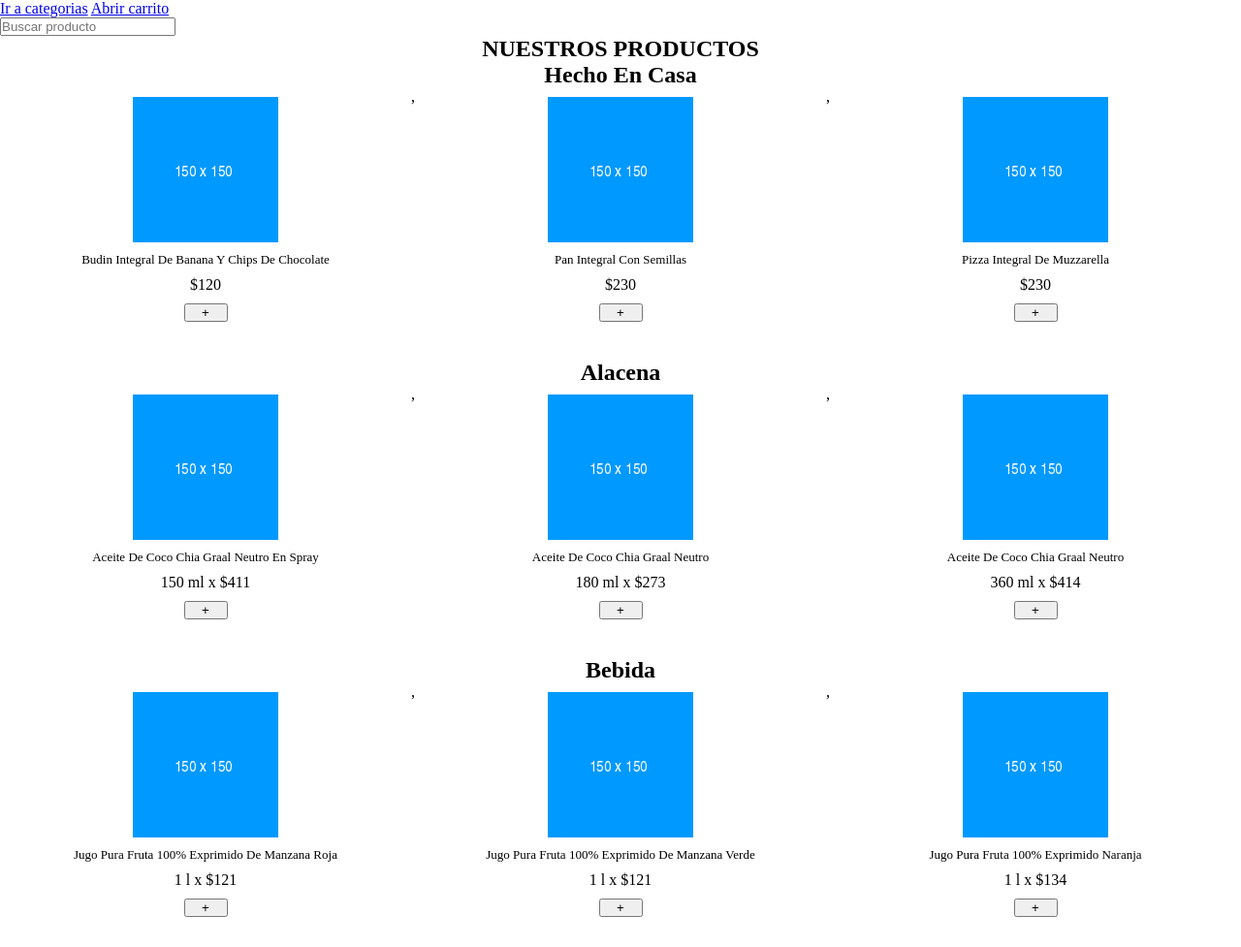
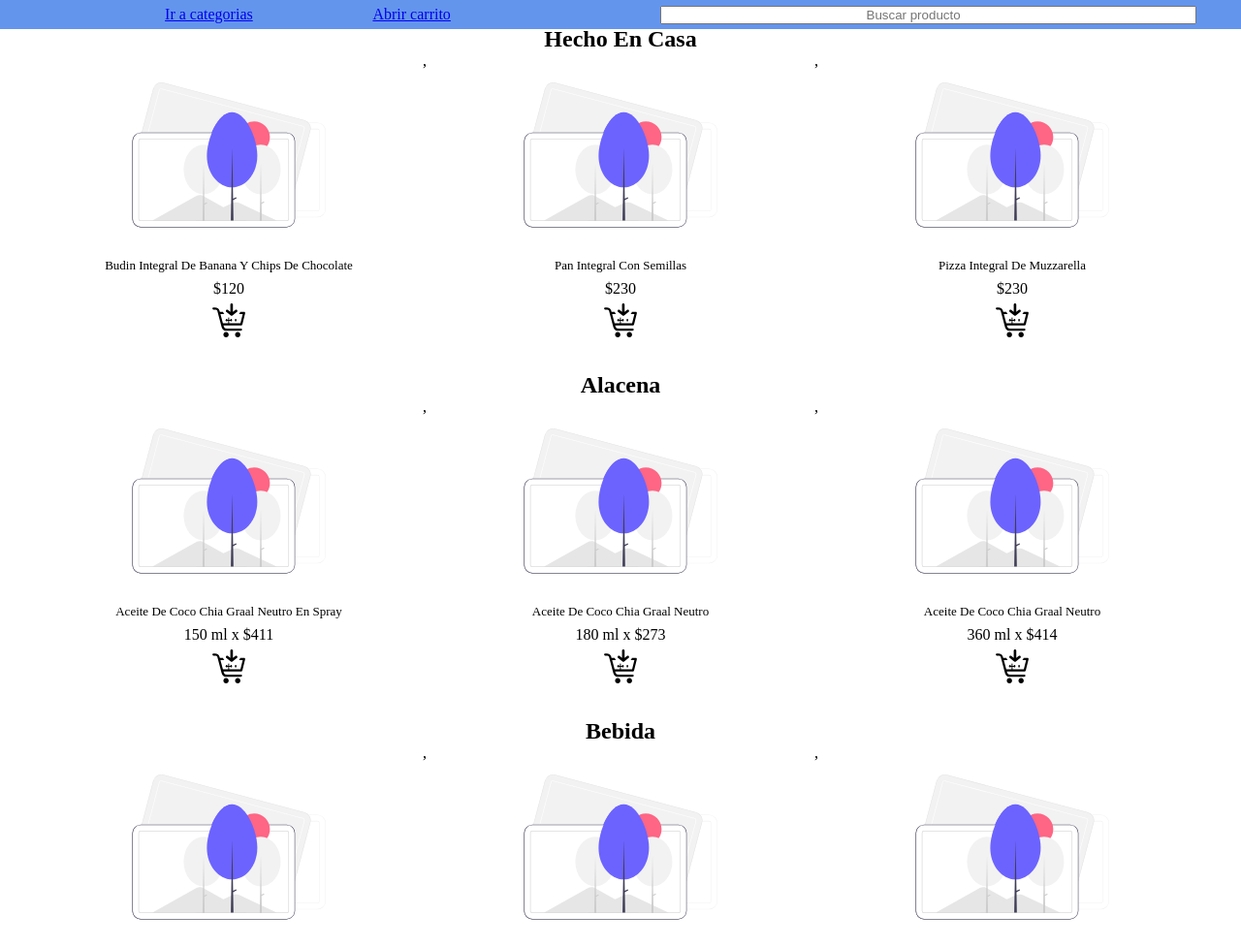
Before and after one commit to GuilleMartinez/miSerDiet, a plain HTML site: page index.html in a window 1280 px wide. Shown: the top 977 px of the page at 97% size. Drawn offline with Linux system fonts and the light colour scheme.

Commit message:
se agregan estilos

```diff
--- a/index.html
+++ b/index.html
@@ -8,21 +8,28 @@
 
 <body>
 
-	<a href="#categories">Ir a categorias</a>
-	<a href="#cart">Abrir carrito</a>
+	<header>
 
-
-	<main id="main-container">
+		<div class="buttons">
+			<a href="#categories">Ir a categorias</a>
+			<a href="#cart">Abrir carrito</a>
+		</div>
 
 		<section id="search-box">
-
 			<form method="POST">
 				<input placeholder="Buscar producto" list="suggestions" type="search" name="search-product"
 					id="search-product">
 				<datalist id="suggestions"> </datalist>
 			</form>
+		</section>
 
-		</section>
+	</header>
+
+
+
+	<main id="main-container">
+
+
 
 		<section id="categories">
 			<a href="#">Cerrar</a>
--- a/src/scripts/app.js
+++ b/src/scripts/app.js
@@ -71,7 +71,7 @@ class App {
 			const amount = item.amount ? `${item.amount} x $${item.price}` : `$${item.price}`;
 			return `
 			<div class="product">
-				<img src="./src/img/fff.png" alt="${product.name}"/>
+				<img class="product-img" src="./src/img/product.svg" alt="${product.name}"/>
 				<p class="product-title">${product.name}</p>
 				<p class="product-price">${amount}</p>
 				<button class="add-cart-btn" title="Add to cart" value="${item.id}">+</button>
--- a/src/scripts/request.js
+++ b/src/scripts/request.js
@@ -1,4 +1,4 @@
-/* REUQEST DATA */
+/* REQUEST DATA */
 
 async function requestData({ database = null, table = null }) {
 
--- a/src/styles/main.css
+++ b/src/styles/main.css
@@ -10,8 +10,8 @@
 
 .product {
   margin-bottom: 30px;
-  width: 450px;
-  height: 250px;
+  width: 400px;
+  height: 300px;
   display: flex;
   flex-flow: column nowrap;
   justify-content: space-evenly;
@@ -22,6 +22,11 @@
   font-size: small;
 }
 
+.product-img {
+  width: 200px;
+  height: 200px;
+
+}
 #categories {
   position: fixed;
   height: 100vh;
@@ -56,6 +61,13 @@
 
 .add-cart-btn {
   width: 45px;
+  height: 35px;
+  background-image: url(../img/cart.svg);
+  background-repeat: no-repeat;
+  background-size: contain;
+  background-position: center;
+  border: none;
+  background-color: transparent;
 }
 
 .product-container {
@@ -65,7 +77,7 @@
 
 .catalog-grid {
   display: grid;
-  grid-template-columns: repeat(auto-fit, 450px);
+  grid-template-columns: repeat(auto-fit, 400px);
   gap: 10px;
   justify-content: center;
   align-items: center;
@@ -97,7 +109,7 @@
 
 #cart {
   width: 650px;
-  position: absolute;
+  position: fixed;
   top: 0;
   right: 0;
   visibility: hidden;
@@ -110,3 +122,36 @@
   opacity: 1;
   transition: opacity 0.5s ease-in;
 }
+
+
+
+header {
+  position: fixed;
+  width: 100%;
+  top: 0;
+  left: 0;
+
+  display: flex;
+  justify-content: space-around;
+  align-items: center;
+  background-color: cornflowerblue;
+  height: 30px;
+  scroll-margin: 40px;
+
+}
+
+header .buttons, #search-box{
+    display: flex;
+    justify-content: space-evenly;
+    flex-grow: .4;
+}
+
+#search-box form {
+  width: 100%;
+}
+
+#search-box input {
+  display: block;
+  width: 100%;
+  text-align: center;
+}
```
Also changed, not shown: src/img/cart.svg (added), src/img/fff.png (deleted), src/img/product.svg (added).
